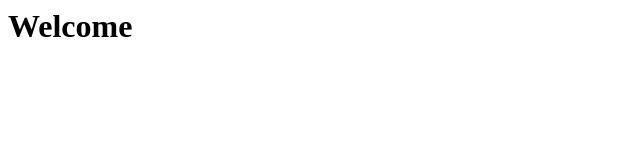
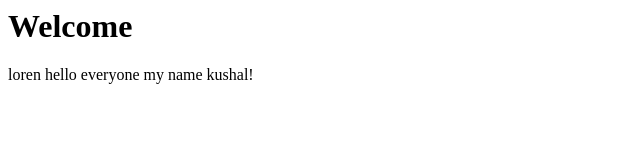
Before and after one commit to Kushal1412006/myproject, a plain HTML site: page index.html in a window 1280 px wide. Shown: the whole page, without its empty margins (0-640 px from the left). Drawn offline with Linux system fonts and the light colour scheme.

Commit message:
index file 1.1

```diff
--- a/index.html
+++ b/index.html
@@ -4,5 +4,6 @@
 	</head>
 	<body>
 		<h1>Welcome</h1>
+		<p>loren hello everyone my name kushal!</p>
 	</body>
 </html>
```
